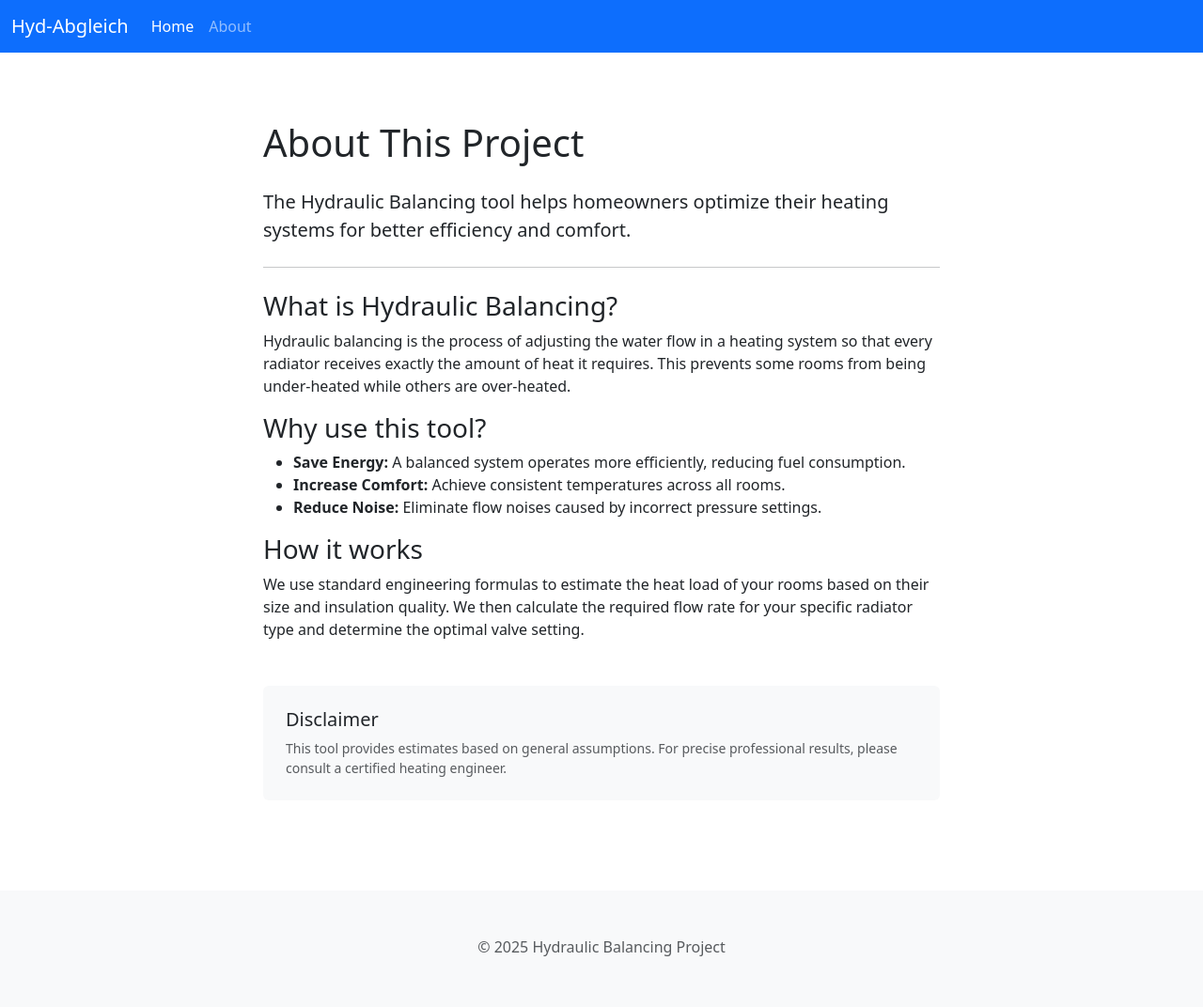
After one commit to nicks-technik/hyd-abgleich, a Django app: template hyd_balancing/templates/hyd_balancing/about.html in a window 1280 px wide. The commit adds this page. Shown: the whole page at 94% size. Run offline with Django 5.2, Linux system fonts and the light colour scheme; the template is opened without the code that fills it, so the values that code supplies are empty.

Commit message:
fix: implement functional about page

```diff
--- /dev/null
+++ b/hyd_balancing/templates/hyd_balancing/about.html
@@ -0,0 +1,34 @@
+{% extends 'hyd_balancing/base.html' %}
+
+{% block title %}About{% endblock %}
+
+{% block content %}
+<div class="container py-5">
+    <div class="row">
+        <div class="col-lg-8 mx-auto">
+            <h1 class="mb-4">About This Project</h1>
+            <p class="lead">The Hydraulic Balancing tool helps homeowners optimize their heating systems for better efficiency and comfort.</p>
+
+            <hr class="my-4">
+
+            <h3>What is Hydraulic Balancing?</h3>
+            <p>Hydraulic balancing is the process of adjusting the water flow in a heating system so that every radiator receives exactly the amount of heat it requires. This prevents some rooms from being under-heated while others are over-heated.</p>
+
+            <h3>Why use this tool?</h3>
+            <ul>
+                <li><strong>Save Energy:</strong> A balanced system operates more efficiently, reducing fuel consumption.</li>
+                <li><strong>Increase Comfort:</strong> Achieve consistent temperatures across all rooms.</li>
+                <li><strong>Reduce Noise:</strong> Eliminate flow noises caused by incorrect pressure settings.</li>
+            </ul>
+
+            <h3>How it works</h3>
+            <p>We use standard engineering formulas to estimate the heat load of your rooms based on their size and insulation quality. We then calculate the required flow rate for your specific radiator type and determine the optimal valve setting.</p>
+
+            <div class="mt-5 p-4 bg-light rounded">
+                <h5>Disclaimer</h5>
+                <p class="small text-muted mb-0">This tool provides estimates based on general assumptions. For precise professional results, please consult a certified heating engineer.</p>
+            </div>
+        </div>
+    </div>
+</div>
+{% endblock %}
--- a/hyd_balancing/templates/hyd_balancing/base.html
+++ b/hyd_balancing/templates/hyd_balancing/base.html
@@ -31,7 +31,7 @@
               <a class="nav-link active" aria-current="page" href="{% url 'home' %}">Home</a>
             </li>
             <li class="nav-item">
-              <a class="nav-link" href="#">About</a>
+              <a class="nav-link" href="{% url 'about' %}">About</a>
             </li>
           </ul>
         </div>
--- a/hyd_balancing/urls.py
+++ b/hyd_balancing/urls.py
@@ -1,6 +1,6 @@
 from django.urls import path
 from .views import (
-    HomeView,
+    HomeView, AboutView,
     HeatingSystemCreateView, HeatingSystemDetailView, HeatingSystemUpdateView, HeatingSystemDeleteView,
     RoomCreateView, RoomUpdateView, RoomDeleteView,
     RadiatorCreateView, RadiatorUpdateView, RadiatorDeleteView
@@ -8,6 +8,7 @@ from .views import (
 
 urlpatterns = [
     path('', HomeView.as_view(), name='home'),
+    path('about/', AboutView.as_view(), name='about'),
 
     # Heating System URLs
     path('system/add/', HeatingSystemCreateView.as_view(), name='system_create'),
--- a/hyd_balancing/views.py
+++ b/hyd_balancing/views.py
@@ -9,6 +9,9 @@ class HomeView(ListView):
     model = HeatingSystem
     template_name = "hyd_balancing/home.html"
     context_object_name = 'systems'
+
+class AboutView(TemplateView):
+    template_name = "hyd_balancing/about.html"
 
 # --- Heating System Views ---
 class HeatingSystemCreateView(CreateView):
```
